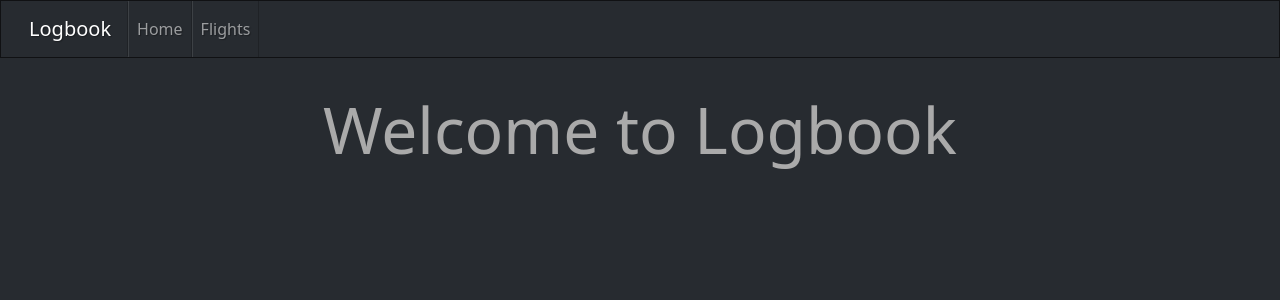
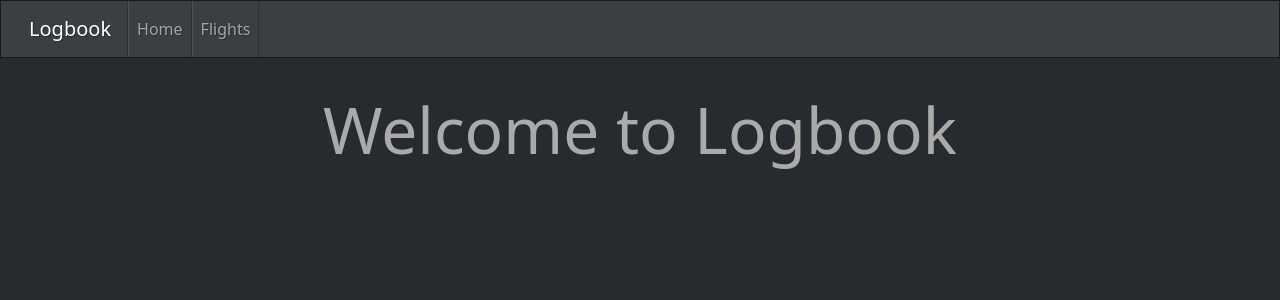
Before and after one commit to ceeminor/logbook, a React (Create React App) app in the folder client/logbook/: page / in a window 1280 px wide. Shown: the top 300 px of the page. Built offline with nearby package versions, Linux system fonts and the light colour scheme; the HTML template or start-up script is replaced by a standard one.

Commit message:
update navbar

```diff
--- a/client/logbook/src/pages/global/Navigation.jsx
+++ b/client/logbook/src/pages/global/Navigation.jsx
@@ -6,7 +6,7 @@ import '../../index.css';
 
 const Navigation = () => {
   return (
-    <Navbar collapseOnSelect bg="dark" variant="dark" expand="md">
+    <Navbar collapseOnSelect bg="primary" variant="dark" expand="md">
       <Container fluid>
         <Navbar.Brand className="nav-head" href="/">Logbook</Navbar.Brand>
         <Navbar.Toggle aria-controls="responsive-navbar-nav" />
```
